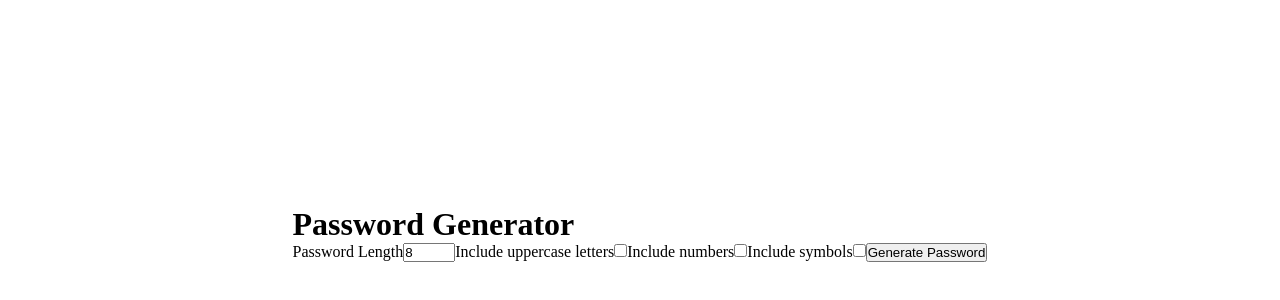
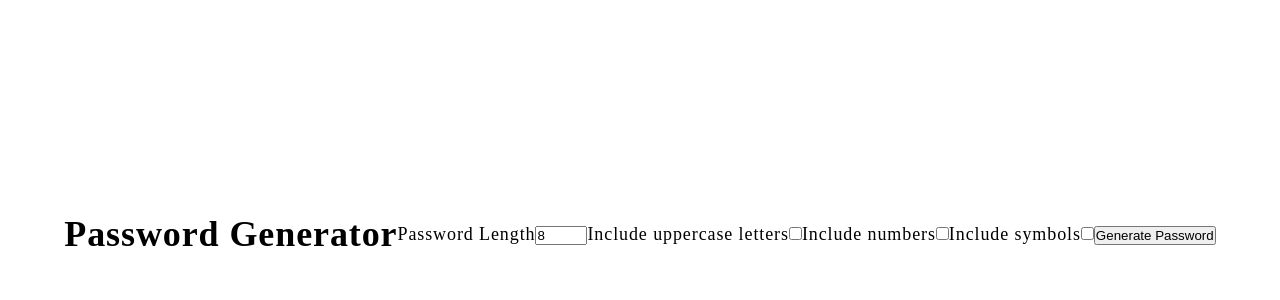
Before and after one commit to RPangil/password-generator, a Next.js app: page / in a window 1280 px wide. Shown: the part 166-466 px from the top of the page. Built offline with nearby package versions, Linux system fonts and the light colour scheme.

Commit message:
Added styles to the generator

```diff
--- a/components/password-gen/passwordGen.module.css
+++ b/components/password-gen/passwordGen.module.css
@@ -0,0 +1,59 @@
+.body
+{
+    max-width: 420px;
+    width: 90%;
+    padding: 2.5rem;
+    display: flex;
+    flex-direction: column;
+    align-items: center;
+    justify-content: center;
+    border: solid 1px red;
+    border-radius: 10px;
+}
+
+.body form
+{
+    width: 100%;
+}
+
+.body form .output
+{
+    width: 100%;
+    height: 3.5rem;
+    margin: 2rem auto;
+    padding: 0 1rem;
+    display: flex;
+    align-items: center;
+    justify-content: flex-start;
+    background-color: red;
+}
+
+.body form .output output
+{
+    font-size: 1.5rem;
+}
+
+.body .row
+{
+    margin-bottom: 1rem;
+}
+
+.body .row:last-child
+{
+    margin-bottom: 0;
+}
+
+.body label:hover, .body input:hover, .body button
+{
+    cursor: pointer;
+}
+
+.body form button
+{
+    width: 100%;
+    display: block;
+    margin-top: 2rem;
+}
+
+.flex {display: flex;}
+.flexSpaceBetween {justify-content: space-between;}
--- a/styles/globals.css
+++ b/styles/globals.css
@@ -6,6 +6,12 @@
 }
 
 body
+{
+    font-size: 18px;
+    letter-spacing: 0.05em;
+}
+
+main
 {
     height: 100vh;
     display: flex;
```
